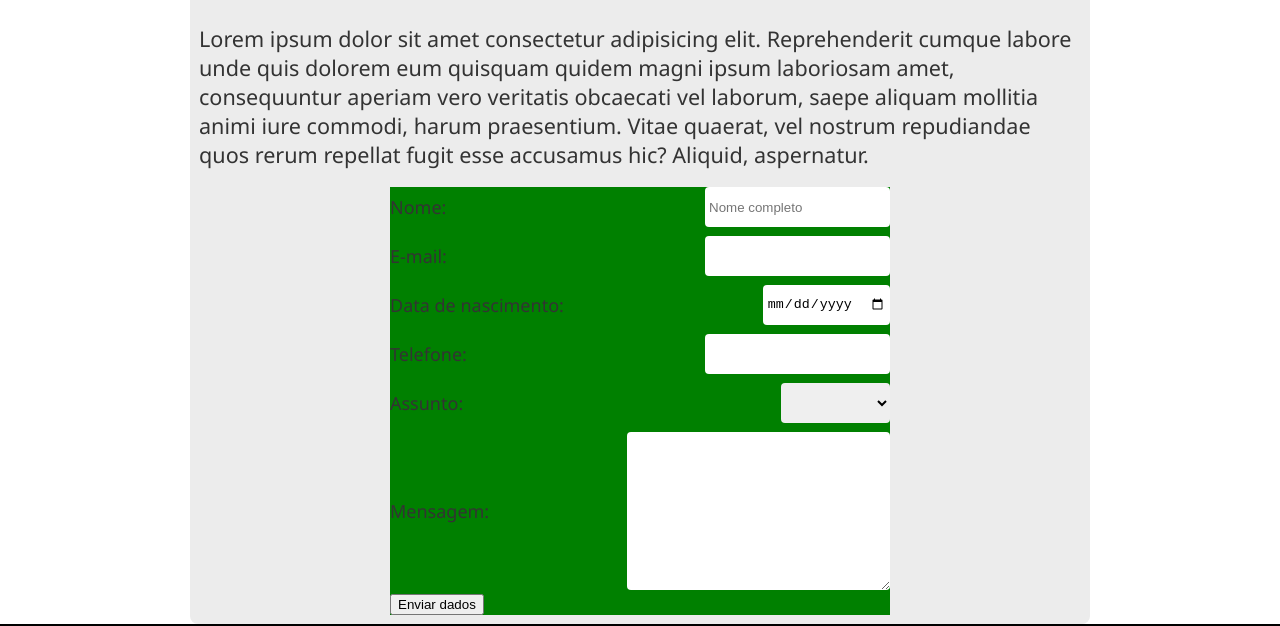
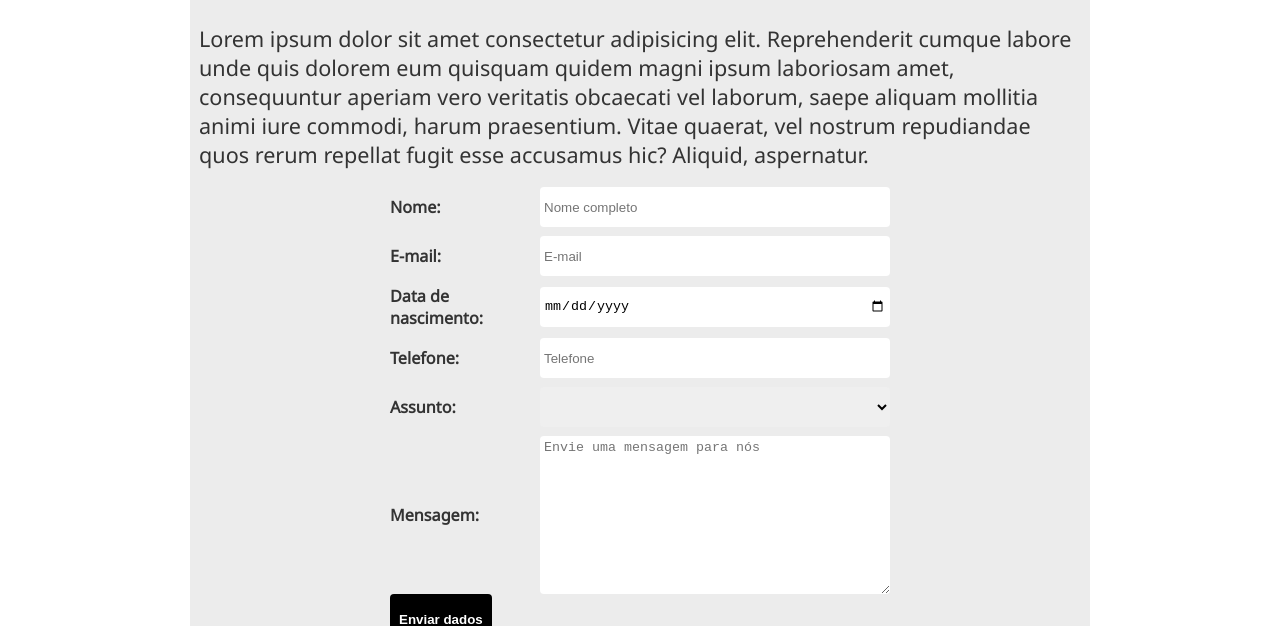
Before and after one commit to Arthurdevweb/simplicity, a plain HTML site: page contato.html in a window 1280 px wide. Shown: the part 183-809 px from the top of the page. Drawn offline with Linux system fonts and the light colour scheme.

Commit message:
css do simplicity

```diff
--- a/contato.html
+++ b/contato.html
@@ -44,7 +44,7 @@
                 <div>
                     <!-- e-mail -->
                     <label for="email">E-mail:</label>
-                    <input type="email" name="email" id="email" required >
+                    <input type="email" name="email" id="email" required placeholder="E-mail">
                 </div>
 
                 <!-- data de nascimento -->
@@ -56,7 +56,7 @@
                 <!-- telefone -->
                 <div>
                     <label for="telefone">Telefone:</label>
-                    <input type="tel" name="telefone" id="telefone" required>
+                    <input type="tel" name="telefone" id="telefone" required placeholder="Telefone">
                 </div>
 
                 <!-- assunto -->
@@ -75,7 +75,7 @@
                 <!-- mensagem -->
                 <div>
                     <label for="mensagem">Mensagem:</label>
-                    <textarea name="mensagem" id="mensagem" cols="30" rows="10"></textarea>
+                    <textarea placeholder="Envie uma mensagem para nós" name="mensagem" id="mensagem" cols="30" rows="10" ></textarea>
                 </div>
 
                 <button type="submit">Enviar dados</button>
--- a/css/estilos.css
+++ b/css/estilos.css
@@ -349,7 +349,6 @@ tanto com mouse quanto com teclado. */
 form {
     max-width: 500px;
     margin: auto;
-    background-color: green;
 }
 
 input, select, textarea {
@@ -369,6 +368,34 @@ form div {
 
 }
 
+label{
+    font-size: 0.9rem;
+    font-weight: bold;
+    width: 30%;
+}
+
+
+/* Pseudo-classe :not()
+Permite criar exceções para uma regra. Neste exemplo, estamos aplicando 70% de largura para tudo (*) dentro do "form div" EXCETO o label */
+form div *:not(label) { width: 70%;}
+
+
+button {
+    background-color: var(--cor-escura);
+    color: var(--cor-clara);
+    border: none;
+    font-weight: bold;
+    padding: 1rem 0.5rem;
+    cursor: pointer;
+    border-radius: 4px;
+}
+
+
+button:hover, button:focus {
+    background-color: var(--cor-clara);
+    color: var(--cor-escura);
+    box-shadow: var(--cor-escura) 0 0 2px;
+}
 
 
 
```
